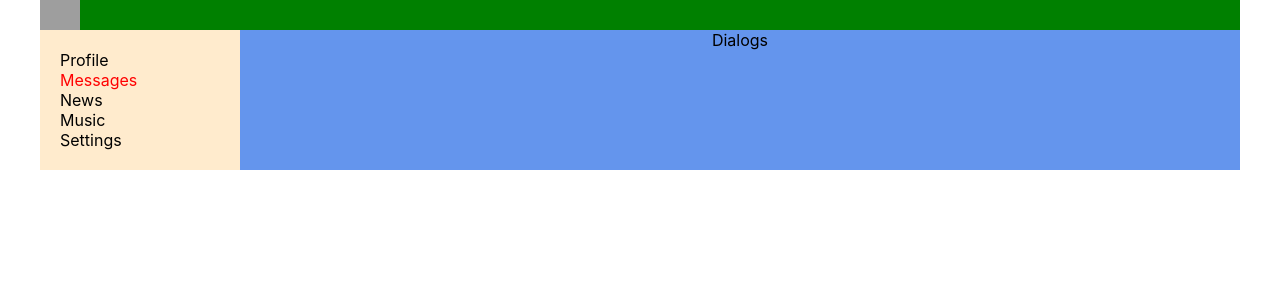
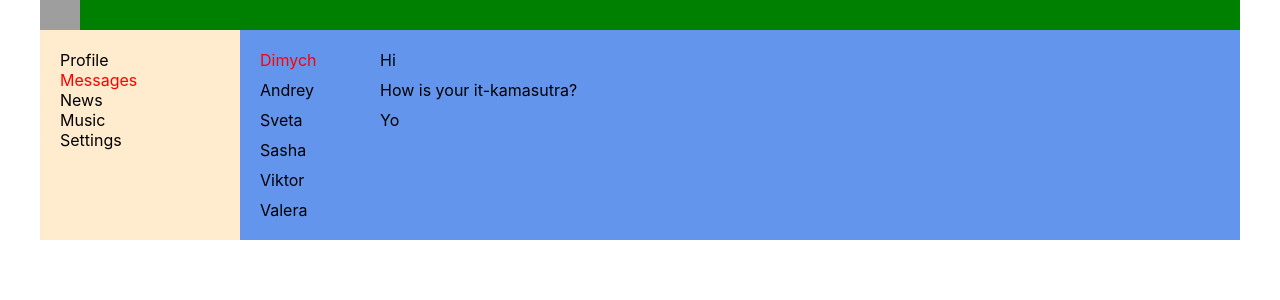
Before and after one commit to alexBasrike/samurai-way-main, a React (Create React App) app: page /dialogs in a window 1280 px wide. Shown: the top 300 px of the page. Built offline with nearby package versions, Linux system fonts and the light colour scheme; grey boxes are pictures that could not be loaded.

Commit message:
some demo content for dialogs

```diff
--- a/src/components/dialogs/Dialogs.tsx
+++ b/src/components/dialogs/Dialogs.tsx
@@ -3,8 +3,23 @@ import css from './dialogs.module.css';
 
 export const Dialogs = () => {
     return (
-        <div className={css.module}>
-            Dialogs
+        <div className={css.dialogs}>
+
+            <div className={css.dialogsNames}>
+                <div className={css.item + ' ' + css.active}>Dimych</div>
+                <div className={css.item}>Andrey</div>
+                <div className={css.item}>Sveta</div>
+                <div className={css.item}>Sasha</div>
+                <div className={css.item}>Viktor</div>
+                <div className={css.item}>Valera</div>
+            </div>
+
+            <div className={css.dialogsMessages}>
+                <div className={css.item}>Hi</div>
+                <div className={css.item}>How is your it-kamasutra?</div>
+                <div className={css.item}>Yo</div>
+            </div>
+
         </div>
     )
 }
--- a/src/components/dialogs/dialogs.module.css
+++ b/src/components/dialogs/dialogs.module.css
@@ -1,3 +1,29 @@
-.module {
-    text-align: center;
+.dialogs {
+    display: flex;
+    padding: 20px;
 }
+
+
+
+.dialogsNames {
+    width: 100px;
+    padding: 0 20px 0 0;
+}
+
+.dialogsNames .item {
+    margin: 0 0 10px 0;
+}
+
+.dialogsNames .item.active {
+    color: #ff0000;
+}
+
+.dialogsNames .item:last-child {
+    margin: 0;
+}
+
+
+
+.dialogsMessages .item {
+    margin: 0 0 10px 0;
+}
```
